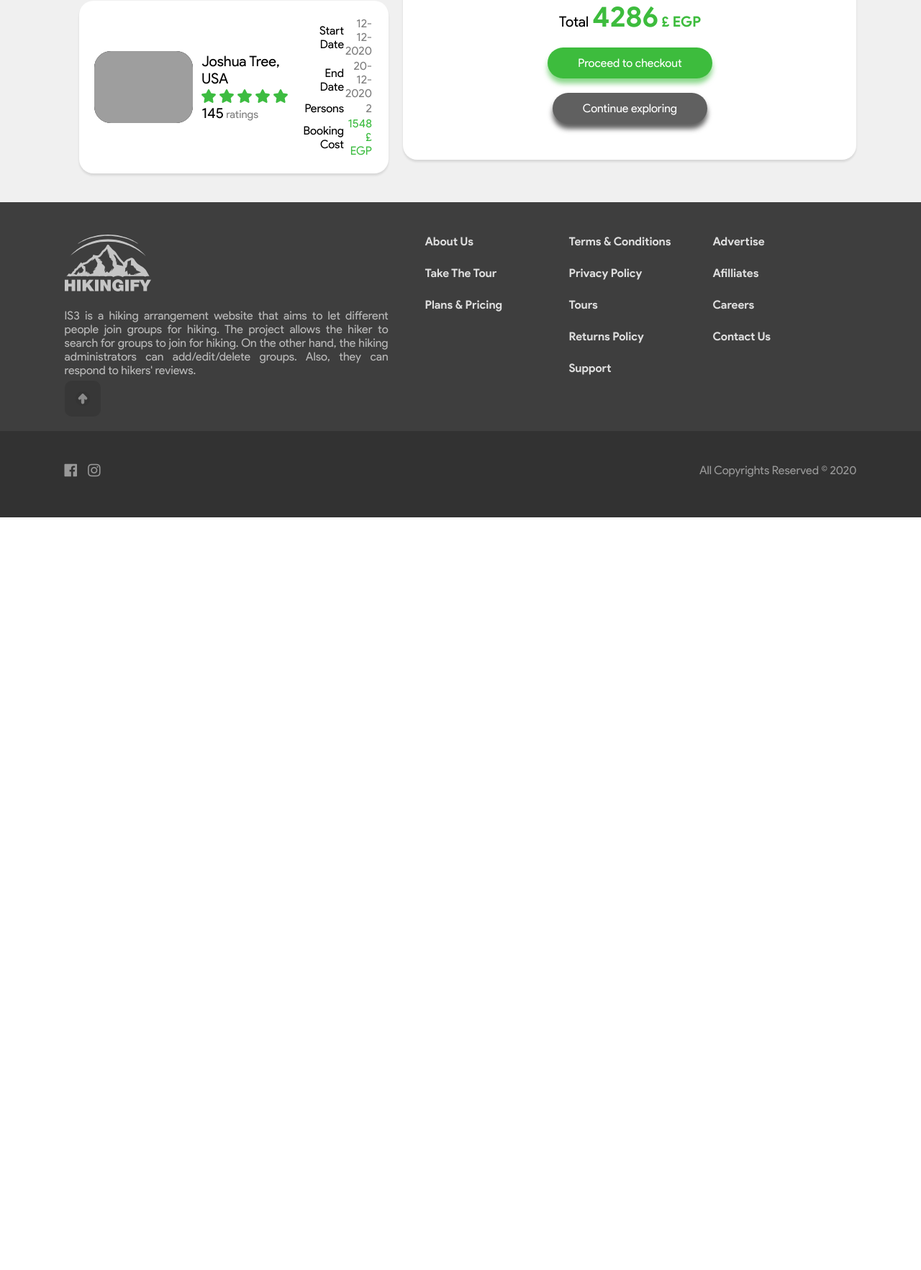
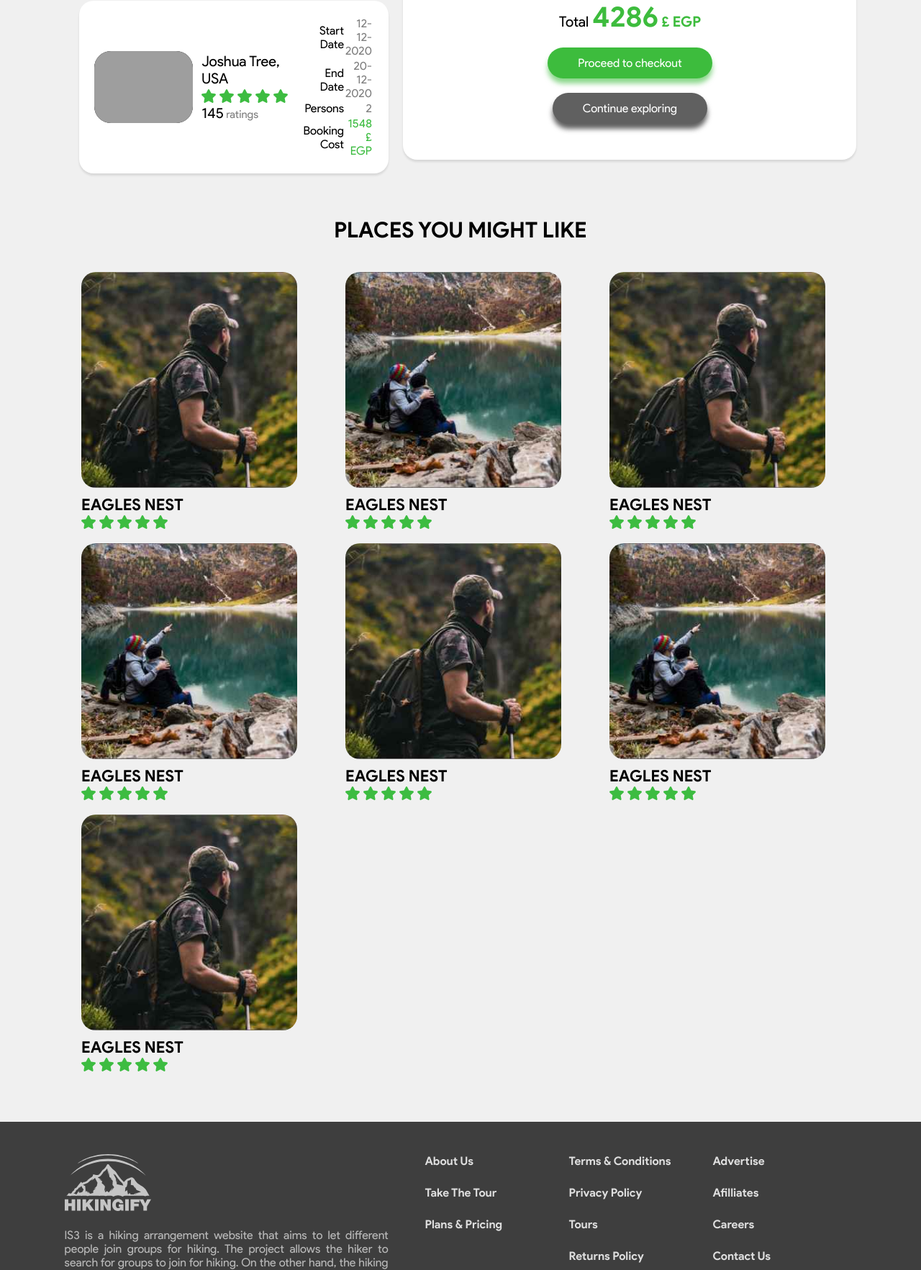
Before and after one commit to xBodda/lets-hike, a PHP site: page /zowjain/cart.php in a window 1280 px wide. Shown: the part 714-2479 px from the top of the page at 72% size. Before the commit the page ends 1433 px from the top, so only its background shows below. Run offline with PHP 8.4, Linux system fonts and the light colour scheme; some libraries are stand-ins or nearby versions; grey boxes are pictures that could not be loaded.

Commit message:
Added (Places you might like) to incluedes
(Places you might like) code is now easier to be included.

includes/places-might-like.php

```diff
--- a/cart.php
+++ b/cart.php
@@ -173,6 +173,9 @@
 
 <!-- Cart Body END -->
 
+<!-- Places you might like START -->
+<?php include('includes/places-might-like.php'); ?>
+<!-- Places you might like END -->
 
     <!-- Footer START -->
     <?php include('includes/footer.php'); ?>
--- /dev/null
+++ b/includes/places-might-like.php
@@ -0,0 +1,26 @@
+<div id="places-might-like">
+  <!-- Places you might like START -->
+  <div class="heading-line mb-30">
+    Places you might like
+  </div>
+  <div class="hikes-preview">
+    <div class="flex-container wrap j-sa">
+      <?php for ($i = 0; $i < 7; $i++) {
+      ?>
+        <div class="item">
+          <div class="image"> <img src="layout/jpg/<?php echo $i % 2 + 1; ?>.jpg"> </div>
+          <div class="title">Eagles Nest</div>
+          <div class="rating">
+          </div>
+        </div>
+      <?php
+      } ?>
+      <div class="item extra"></div>
+      <div class="item extra"></div>
+      <div class="item extra"></div>
+      <div class="item extra"></div>
+      <div class="item extra"></div>
+    </div>
+  </div>
+  <!-- Places you might like END -->
+</div>
```
Also changed, not shown: hike.php (+1 -24 lines).
